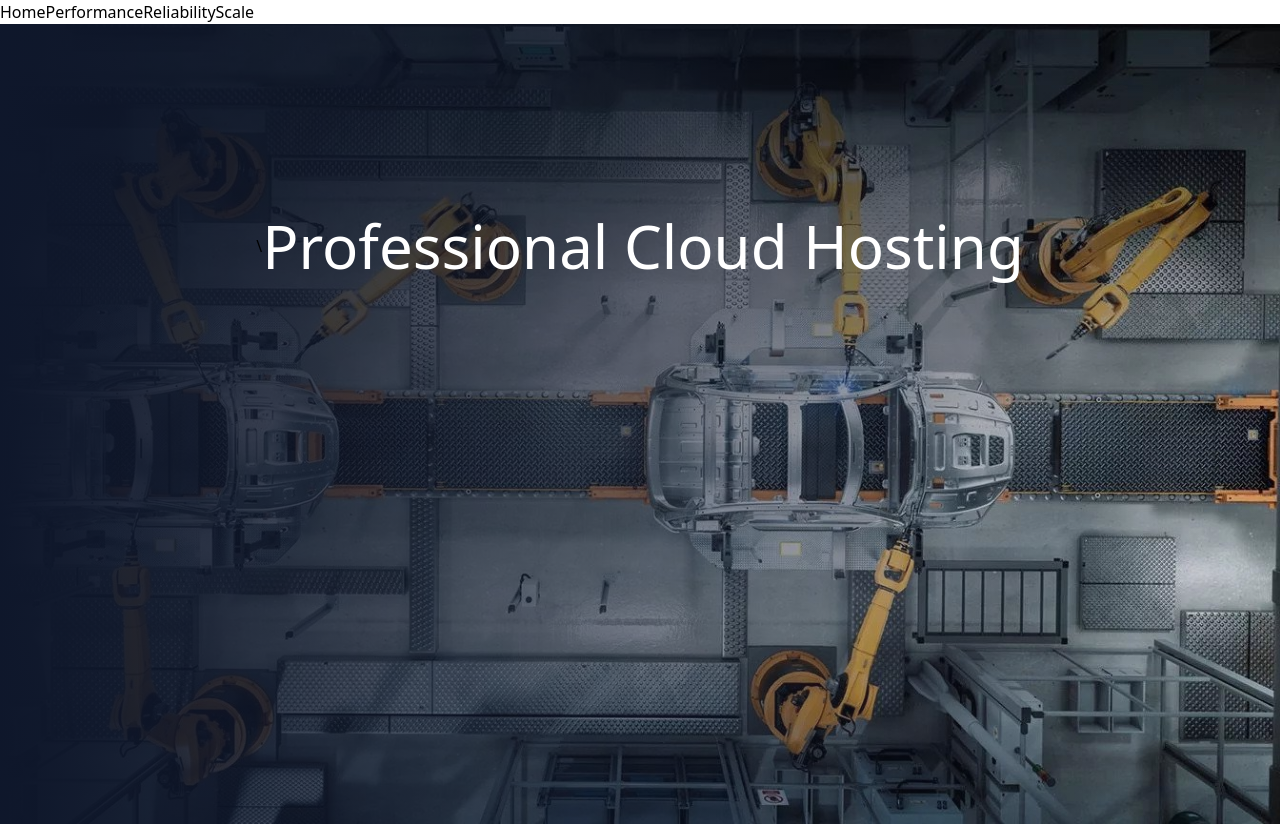
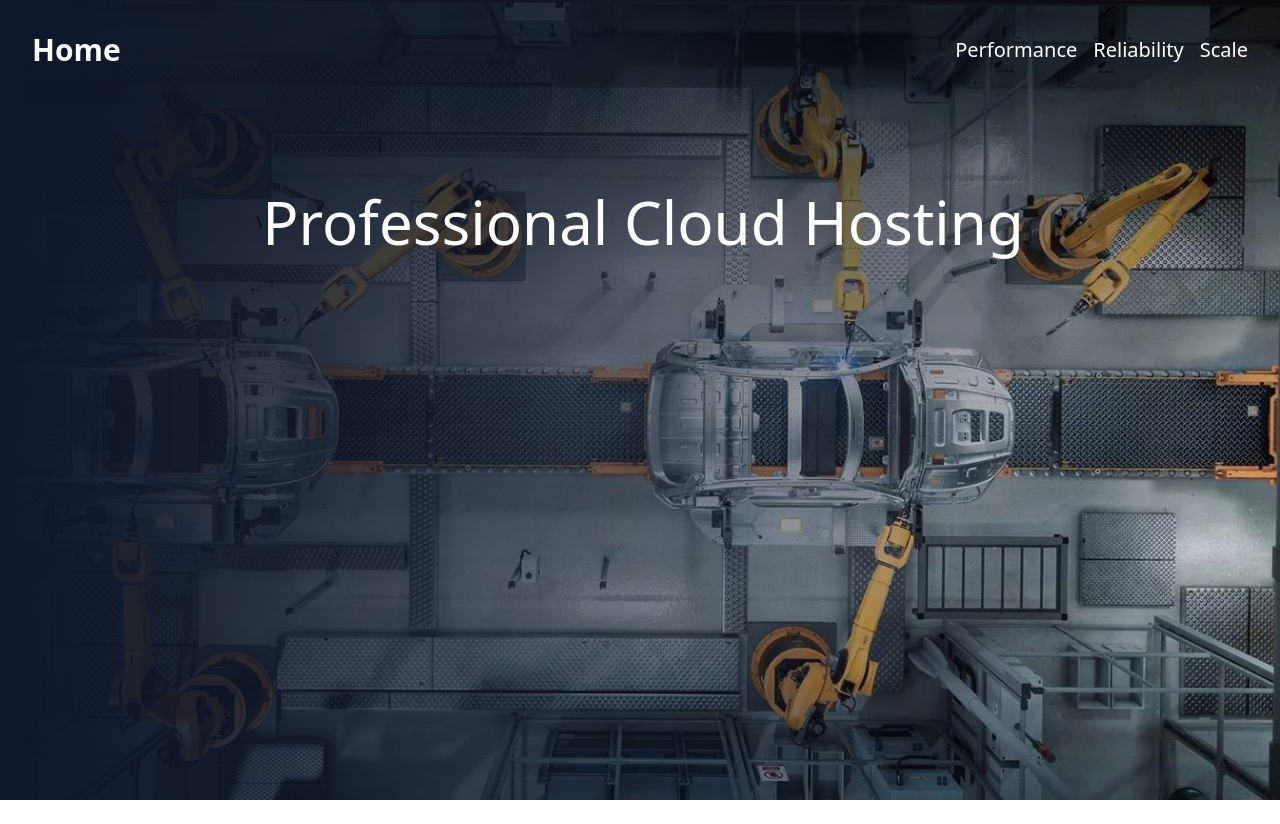
Before and after one commit to CodyJReed/next_14_refresh_corp, a Next.js app: page / in a window 1280 px wide. After the commit the page ends 800 px from the top, so only its background shows below. Built offline with nearby package versions, Linux system fonts and the light colour scheme.

Commit message:
refactor and style header.tsx

```diff
--- a/src/components/header.tsx
+++ b/src/components/header.tsx
@@ -1,10 +1,14 @@
 import Link from "next/link";
 
 export default function Header() {
-    return <div>
-        <Link href="/">Home</Link>
-        <Link href="/performance">Performance</Link>
-        <Link href="/reliability">Reliability</Link>
-        <Link href="/scale">Scale</Link>
+    return <div className="text-white w-full z-10 absolute">
+        <nav className="flex container relative flex-wrap items-center justify-between mx-auto p-8">
+            <Link href="/" className="font-bold text-3xl">Home</Link>
+            <div className="space-x-4 text-xl">
+                <Link href="/performance">Performance</Link>
+                <Link href="/reliability">Reliability</Link>
+                <Link href="/scale">Scale</Link>
+            </div>
+        </nav>
     </div>
 }
```
